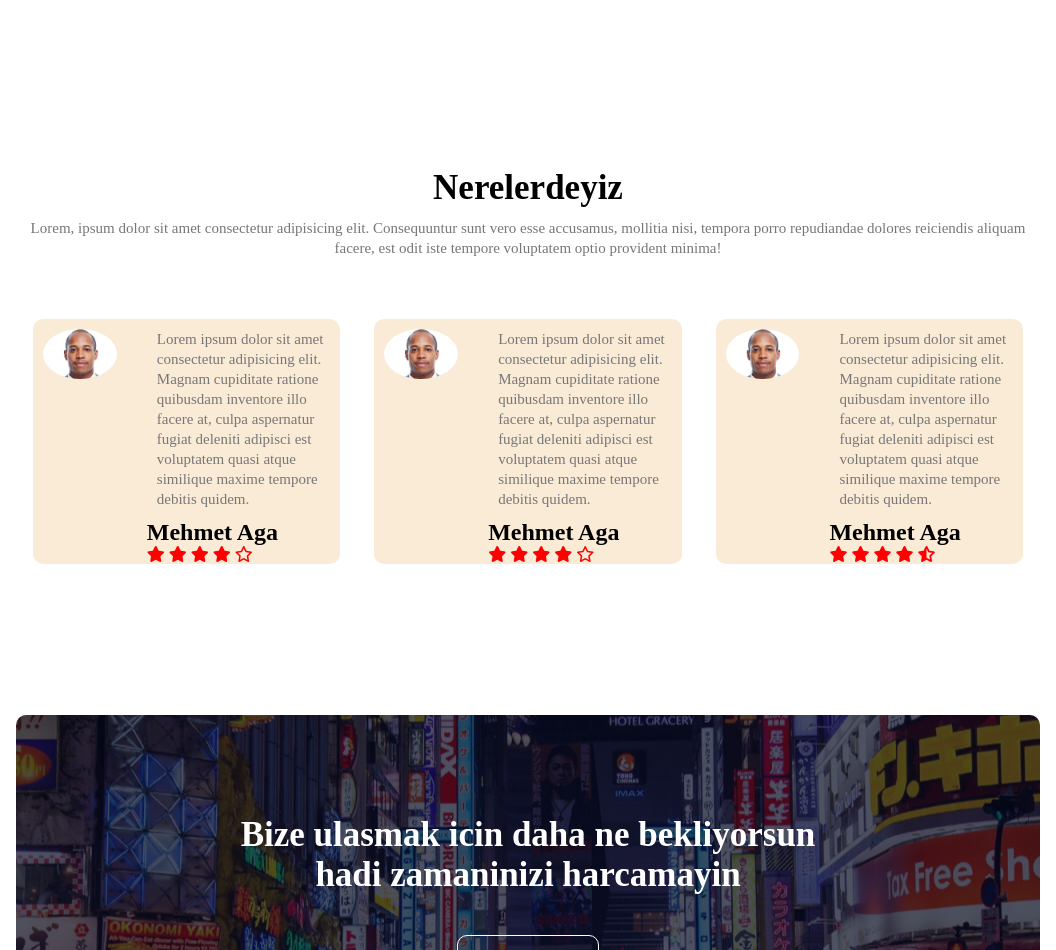
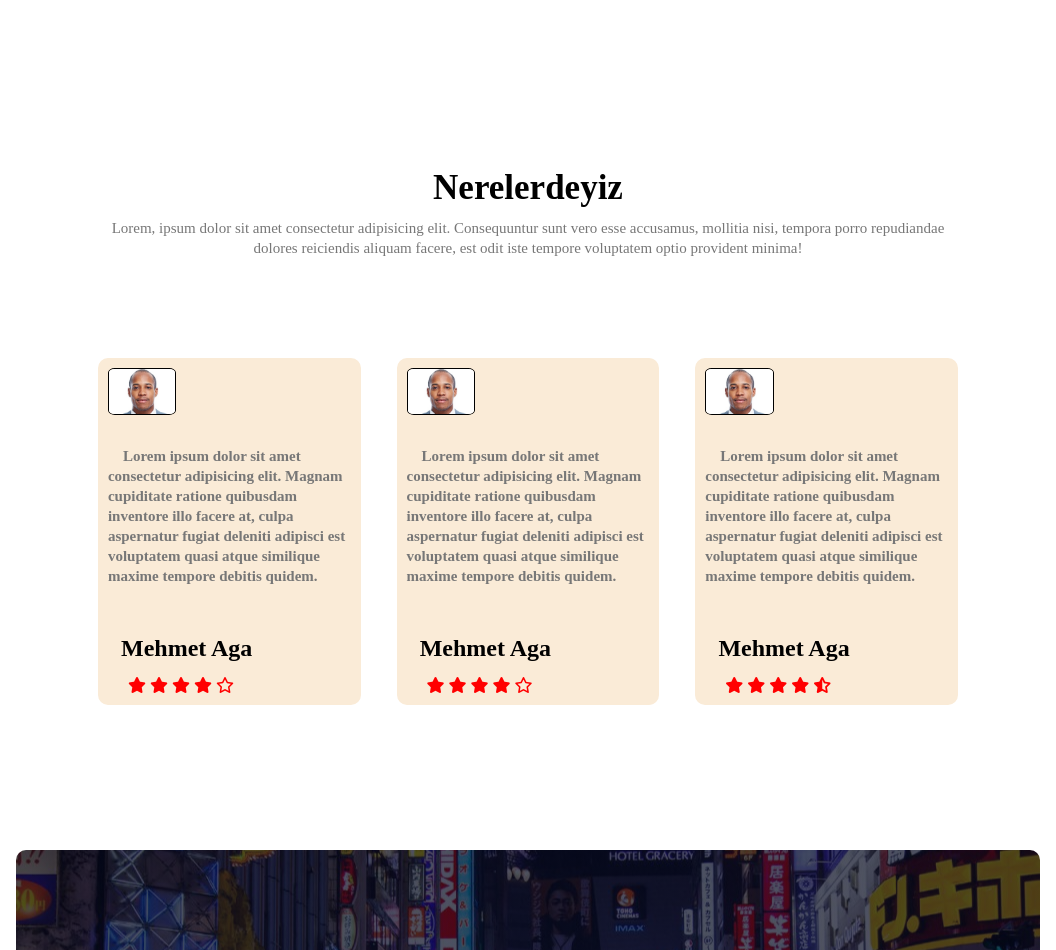
Before and after one commit to gyaka42/University-App, a plain HTML site: page index.html in a window 1280 px wide. Shown: the part 2517-3467 px from the top of the page, without its empty margins (112-1168 px from the left). Drawn offline with Linux system fonts and the light colour scheme.

```diff
--- a/CSS/style.css
+++ b/CSS/style.css
@@ -94,10 +94,11 @@ nav img{
 }
 
 nav .fa-solid{
+    position: relative;
     display: none;
 }
 
-@media (max-width:900px) {
+@media (max-width:800px) {
     .text-box h1{
         font-size: 20px;
     }
@@ -172,7 +173,7 @@ h3{
     box-shadow: 0 0 20px 0 rgba(4,9,30,0.7);
 }
 
-@media (max-width:900px) {
+@media (max-width:800px) {
     .row{
         flex-direction: column;
         margin: 0 50px;
@@ -261,45 +262,69 @@ h3{
 /* Testemonials */
 
 .testemonials{
-    width: 80%;
+    width: 70%;
     margin: auto;
     padding-top: 100px;
     text-align: center;
 }
 
 .testemonial-col img{
-    height: 50px;
-    border-radius: 50%;
-    margin-left: 10px;
-    margin-top: 10px;
-    margin-right: 30px;
+    position: absolute;
+    float: left;
+    height: 45px;
+    border: solid 1px #000;
+    border-radius: 10%;
+    margin: 10px 10px 0 10px;
 }
 
 .testemonial-col .fa-star{
     color: red;
+    position: relative;
+    top: -10px;
+    right: auto;
+    bottom: 10px;
+    left: 30px;
 }
 
 .testemonial-col .fa-star-half-stroke{
     color: red;
+    position: relative;
+    top: -10px;
+    right: auto;
+    bottom: 10px;
+    left: 30px;
 }
 
-.testemonial-col h3{
-    margin-top: 15px;
+.testemonial-col h2{
+    margin: 5% 5%;
     text-align: left;
+    padding: 12px 10px;
 }
 
 .testemonial-col p{
-    padding: 10px;
+    font-size: 15px;
+    font-weight: 700;;
+    position: relative;
+    text-indent: 1em;
+    text-align: left;
+    margin: 30% 0% 10% 0%;
 }
 
 .testemonial-col{
     display: flex;
     flex-basis: 30%;
     border-radius: 10px;
-    margin-bottom: 5%;
+    margin: 5% 2%;
     text-align: left;
     background-color: antiquewhite;
     box-sizing: border-box;
+}
+
+@media (max-width: 800px) {
+    .testemonials{
+        width: 90%;
+        font-size: 25px;
+    }
 }
 
 /* Action */
@@ -321,7 +346,7 @@ h3{
     padding: 0;
 }
 
-@media (max-width: 700px) {
+@media (max-width: 800px) {
     .ua h1{
         font-size: 25px;
     }
```
Also changed, not shown: 2 other files.
